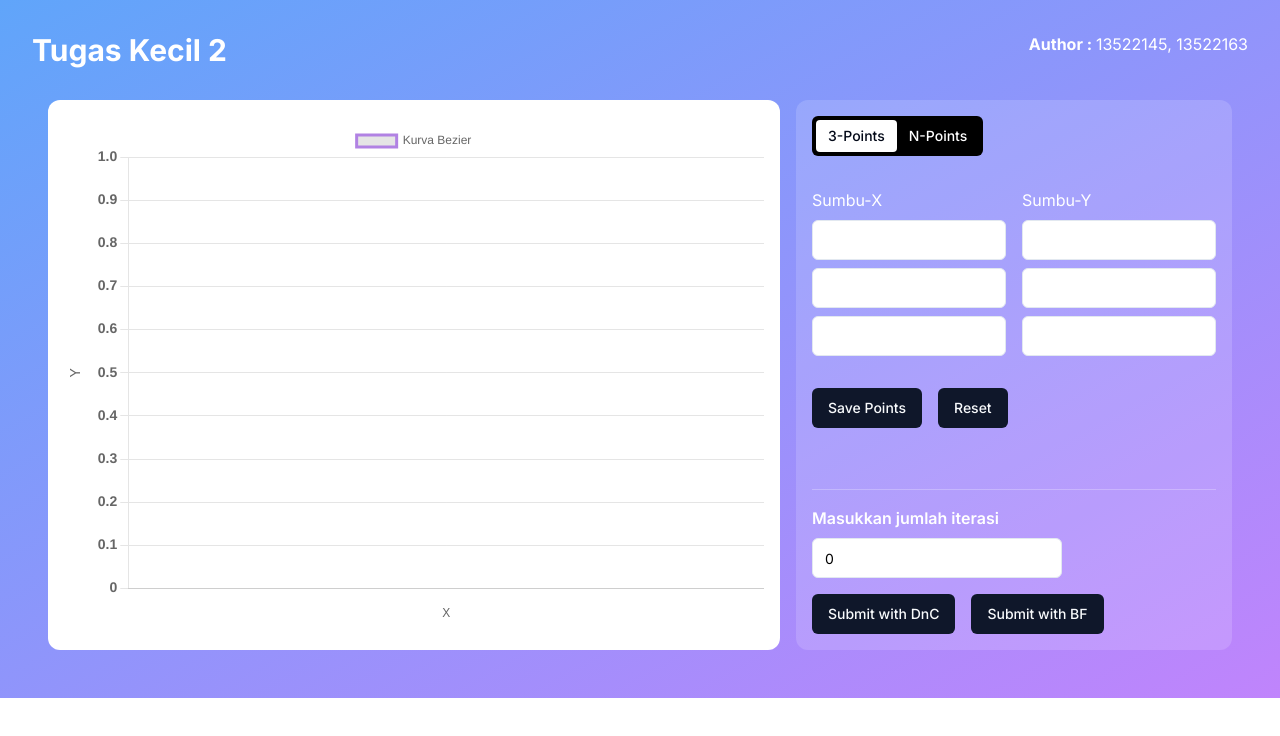
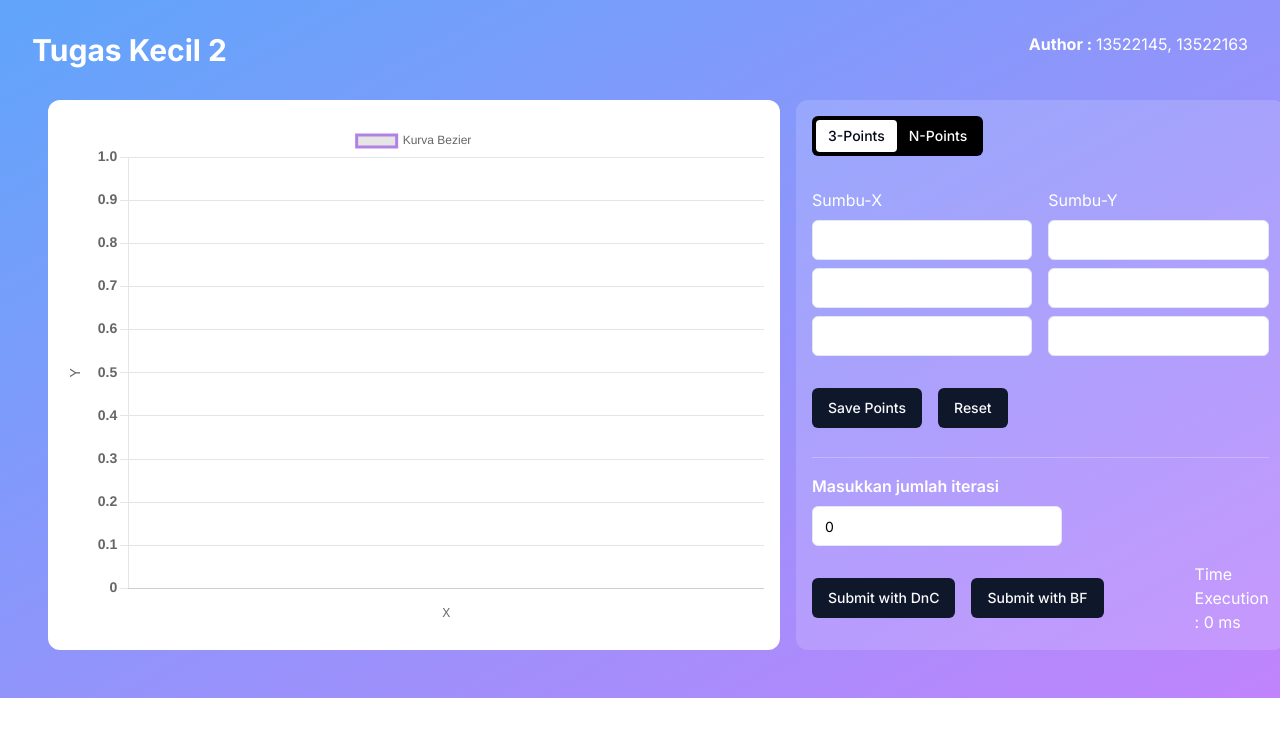
Before and after one commit to AtqiyaHaydar/Tucil2_13522145_13522163, a Next.js app in the folder src/: page / in a window 1280 px wide. Shown: the top 736 px of the page. Built offline with nearby package versions, Linux system fonts and the light colour scheme.

Commit message:
feat: time exec DnC

```diff
--- a/src/app/page.js
+++ b/src/app/page.js
@@ -22,6 +22,7 @@ export default function Home() {
   const [tempCoordinates, setTempCoordinates] = useState([]);
   const [useCoordinates, setUseCoordinates] = useState([]);
   const [resultCoordinates, setResultCoordinates] = useState([]);
+  const [timeExecution, setTimeExecution] = useState(0);
 
   const handleCoordinateChange = (index, axis, value) => {
     setTempCoordinates(prevCoordinates => {
@@ -57,9 +58,13 @@ export default function Home() {
 
   const handleSubmitDnC = () => {
     console.log("Submitted DnC");
+
+    const start = performance.now()
     const result = divideAndConquer(useCoordinates, iter);
     console.log(result);
+    const end = performance.now()
 
+    setTimeExecution((end - start).toFixed(3));
     setResultCoordinates(result);
   }
 
@@ -158,9 +163,10 @@ export default function Home() {
               <p className="font-semibold">Masukkan jumlah iterasi</p>
               <Input type="number" value={iter} onChange={(e) => setIter(e.target.value)} className="max-w-[250px] text-black" />
             </div>
-            <div className="space-x-4">
+            <div className="flex flex-row gap-4 items-center">
               <Button onClick={handleSubmitDnC}>Submit with DnC</Button>
               <Button onClick={handleSubmitBF}>Submit with BF</Button>
+              <p className="ml-[75px]">Time Execution : {timeExecution} ms </p>
             </div>
           </div>
         </div>
```
